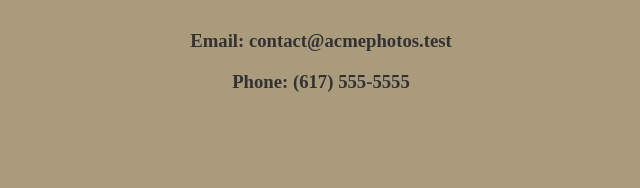
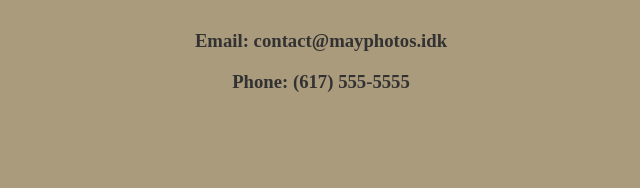
Before and after one commit to MayMan100/MayPhotography, a plain HTML site: page index.html in a window 1280 px wide. Shown: the part 3261-3449 px from the top of the page, 319-959 px from the left. Drawn offline with Linux system fonts and the light colour scheme.

Commit message:
Update index.html

```diff
--- a/index.html
+++ b/index.html
@@ -38,7 +38,7 @@
     <hr />
     <footer>
       <h1>Get In Touch</h1>
-      <h3>Email: contact@acmephotos.test</h3>
+      <h3>Email: contact@mayphotos.idk</h3>
       <h3>Phone: (617) 555-5555</h3>
     </footer>
   </body>
```
